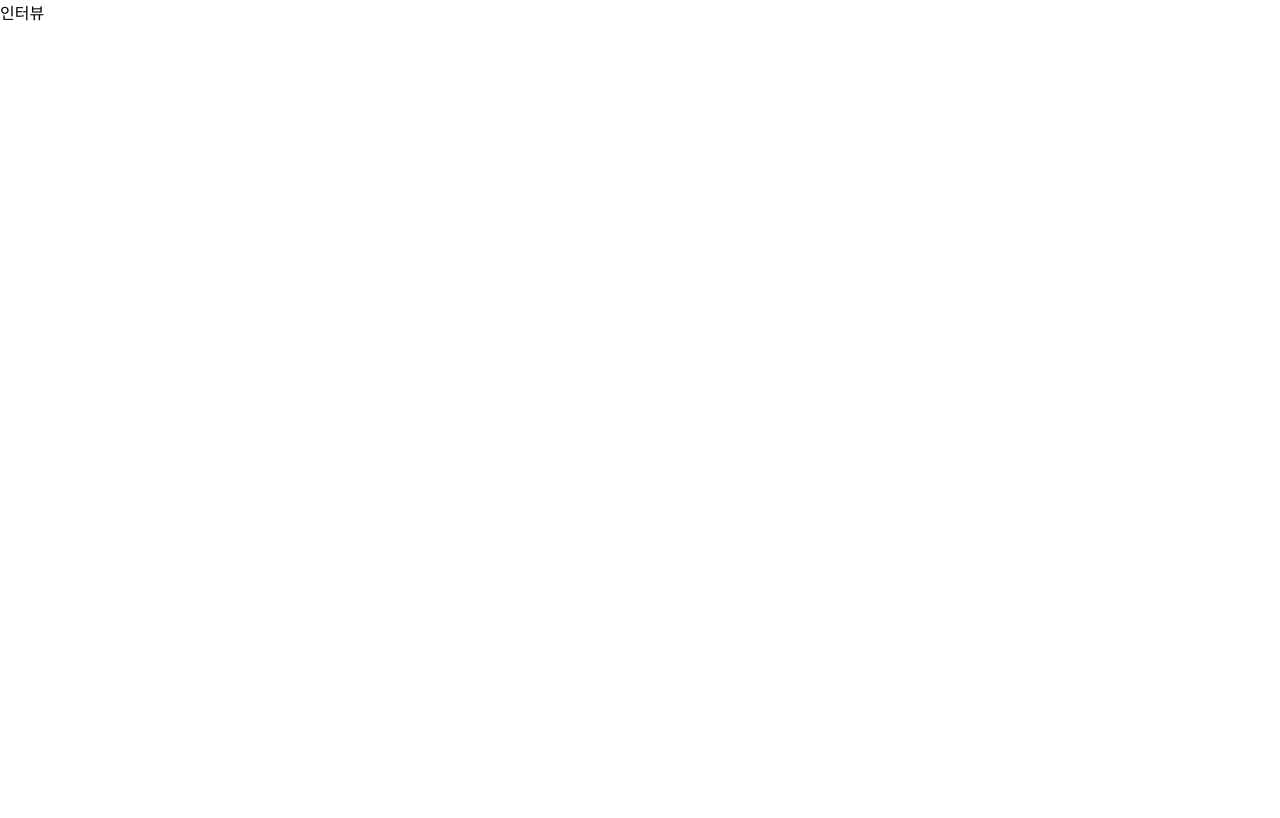
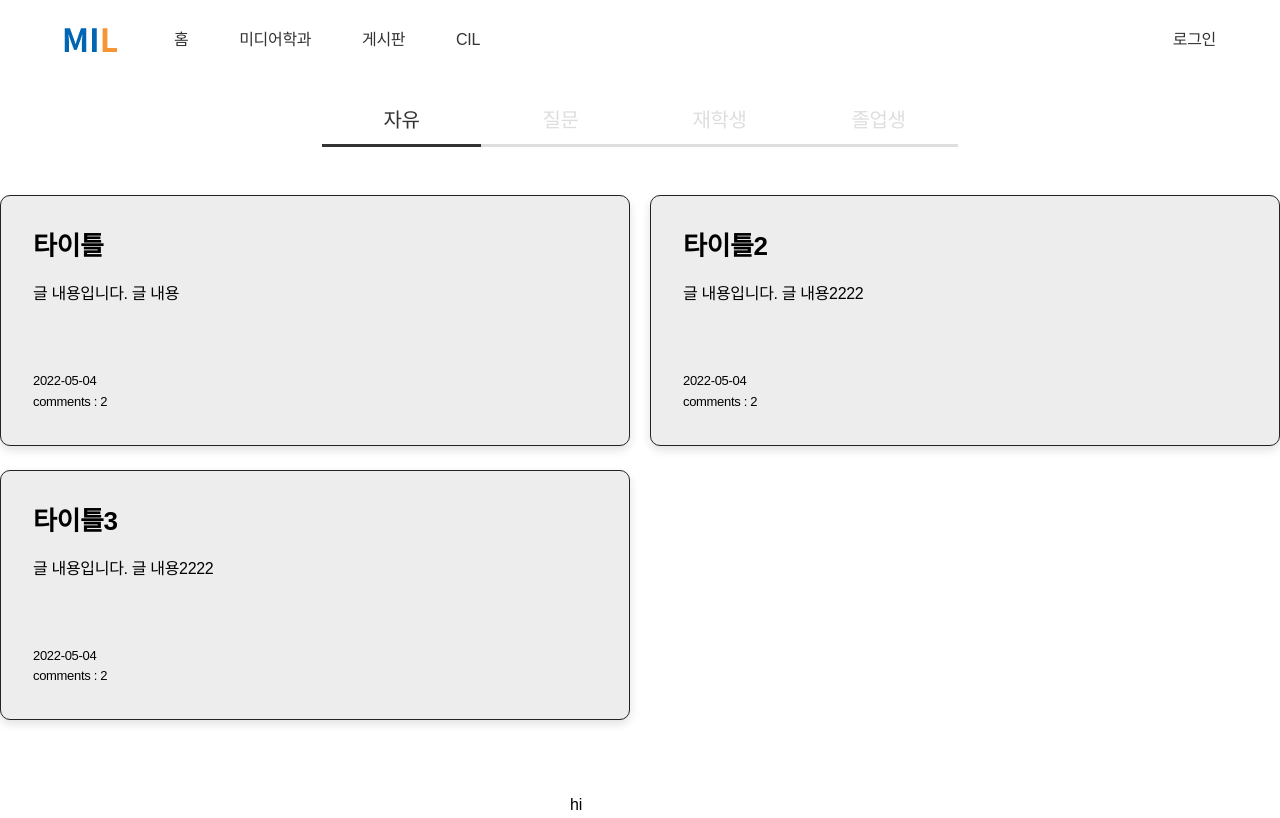
Before and after one commit to MP-2022-2/FE-newMIL, a React (Create React App) app: page /media/interview in a window 1280 px wide. Built offline with nearby package versions, Linux system fonts and the light colour scheme; a web font is replaced by a local one.

Commit message:
Feat #49 : 인터뷰 레이아웃 제작

```diff
--- a/src/App.tsx
+++ b/src/App.tsx
@@ -5,6 +5,7 @@ import LoginRoutes from '@/Routes/LoginRoute';
 import LoginPage from '@/Pages/Login';
 import SignUpPage from '@/Pages/SignUp';
 import MainPage from '@/Pages/Main';
+import InterviewPage from '@/Pages/Media/Interview';
 
 axios.defaults.withCredentials = true;
 
@@ -16,9 +17,9 @@ function App() {
           <Route path="/" element={<MainPage />} />
           <Route path="cil" element={'CIL'} />
           <Route path="media">
-            <Route path="professor" element={'교수님 소개'} />
+            <Route path="professor" element={'교수님'} />
             <Route path="graduate" element={'졸업 요건'} />
-            <Route path="interview" element={'인터뷰'} />
+            <Route path="interview" element={<InterviewPage />} />
           </Route>
 
           <Route path="user">
--- /dev/null
+++ b/src/Components/Interview/Tag/index.tsx
@@ -0,0 +1,9 @@
+import { TagButton } from './style';
+
+const Tag = () => (
+  <TagButton>
+    <h4>hi</h4>
+  </TagButton>
+);
+
+export default Tag;
--- /dev/null
+++ b/src/Components/Interview/Tag/style.ts
@@ -0,0 +1,6 @@
+import styled, { css } from 'styled-components';
+
+export const TagButton = styled.button`
+  width: 90%;
+  height: 1rem;
+`;
--- /dev/null
+++ b/src/Pages/Media/Interview/index.tsx
@@ -0,0 +1,32 @@
+import Header from '@/Components/Header';
+import Board from '@/Components/Board';
+import Navigation from '@/Components/Board/Navigation';
+import GridSection from '@/Components/Section';
+import TagButton from '@/Components/Interview/Tag';
+import { useRecoilValue } from 'recoil';
+import { boardState } from '@/Recoil/theme';
+import { BoardWrapper, BoardContainer, NaviContainer } from './style';
+
+export const BoardList = ['자유', '질문', '재학생', '졸업생'];
+
+const InterviewPage = () => {
+  const select = useRecoilValue<string>(boardState);
+
+  return (
+    <BoardWrapper>
+      <Header />
+      <BoardContainer>
+        <NaviContainer>
+          <GridSection col6 center>
+            {BoardList.map((item) => (
+              <Navigation key={item} select={select === item} content={item} />
+            ))}
+          </GridSection>
+        </NaviContainer>
+        <Board />
+      </BoardContainer>
+      <TagButton />
+    </BoardWrapper>
+  );
+};
+export default InterviewPage;
--- /dev/null
+++ b/src/Pages/Media/Interview/style.ts
@@ -0,0 +1,18 @@
+import styled from 'styled-components';
+
+export const BoardWrapper = styled.div`
+  display: block;
+`;
+
+export const BoardContainer = styled.section`
+  display: block;
+  margin-top: 1rem;
+`;
+
+export const NaviContainer = styled.nav`
+  display: flex;
+  width: 90%;
+  max-width: ${({ theme }) => theme.layout.maxWidth};
+  margin: 0 auto;
+  vertical-align: middle;
+`;
```
Also changed, not shown: 1 other file (tests, documents, lock files or other folders).
